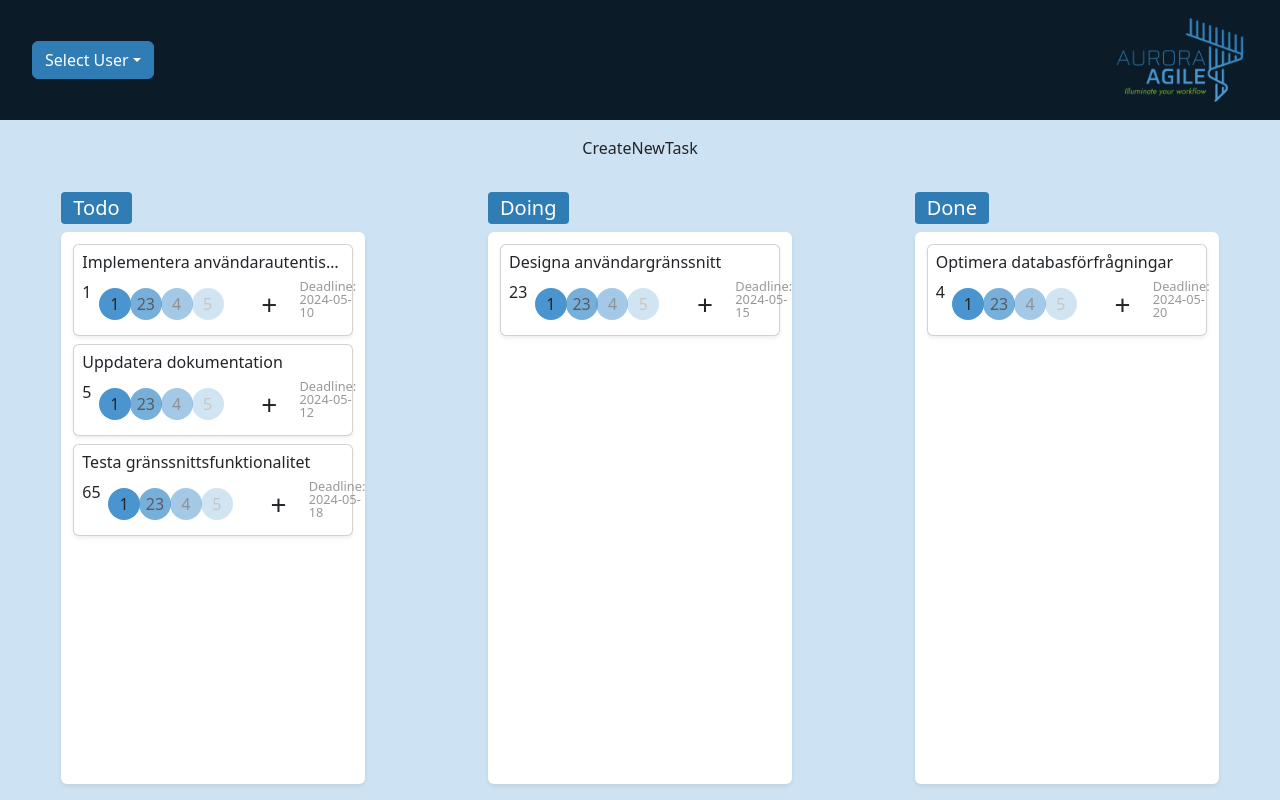
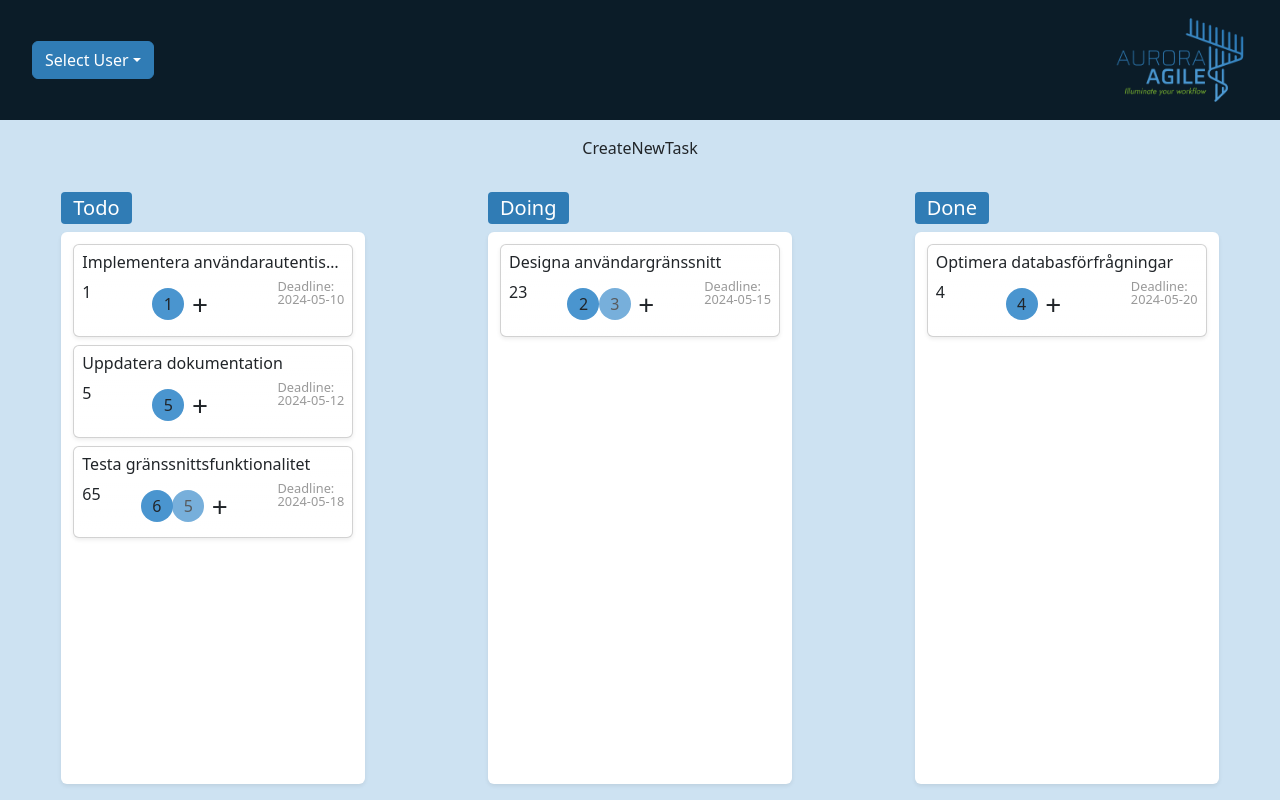
Before and after one commit to Kiwiih/Aurora-Agile, a React (Vite) app: page / in a window 1280 px wide. Built offline with nearby package versions, Linux system fonts and the light colour scheme.

Commit message:
now the assigned user are showing correctly on cards

```diff
--- a/src/components/AssignedUsers.jsx
+++ b/src/components/AssignedUsers.jsx
@@ -2,9 +2,8 @@ import { useSelector, useDispatch } from 'react-redux';
 import { editTask } from '../features/task/taskSlice';
 import { useState } from 'react';
 import { userSlice } from '../features/user/userSlice';
-import { store } from '../store/store';
 
-const AssignedUsers = () => {
+const AssignedUsers = ({ taskId }) => {
 
   const dispatch = useDispatch();
   const tasks = useSelector(state => state.task.tasks) || [];
@@ -15,15 +14,21 @@ const AssignedUsers = () => {
   const [showDropdown, setShowDropdown] = useState(false);
 
   const taskAssigned = tasks.map(task => task.assignedTo);
-  console.log(taskAssigned);
+  // console.log(taskAssigned);
 
-  const handleAddUser = (taskId, userId) => {
+  const currentTask = tasks.find((task) => {
+    return task.id === taskId;
+  })
+
+  const assignedTo = currentTask.assignedTo;
+
+
+  const handleAddUser = () => {
     /* dropdown öppnas nu vid klick på plus. users arrayen visas nu som options.
     fixa så att vid klick väljs denna person som assigned till tasket.
-    koden nedan med if (task) kommer ej användas som den ser ut nu.
-    + senare implementera att bara de som inte redan är assignade till tasket syns som options */
+    koden nedan med if (task) kommer ej användas som den ser ut nu.  */
     setShowDropdown(!showDropdown);
-    const task = tasks.find(task => task.id === taskId);
+    // const task = tasks.find(task => task.id === taskId);
     // if (task) {
     //   const updatedAssignedTo = [...task.assignedTo, userId];
     //   dispatch(editTask({ taskId, assignedTo: updatedAssignedTo }));
@@ -47,8 +52,8 @@ const AssignedUsers = () => {
   )
 ))} */}
 
-{tasks.map((task, index) => (
-
+{/* {tasks.map((task, index) => (
+  index < 3 && (
     <div key={index} className={`rounded-circle bg-aurora-secondary opacity-${100 - (index * 25)} circle`}>
       {task.assignedTo.length > 0 &&
         task.assignedTo.map((assignedUser, userIndex) => (
@@ -56,6 +61,17 @@ const AssignedUsers = () => {
         ))
       }
     </div>
+    )
+
+))} */}
+
+
+{assignedTo.map((person, index) => (
+  index < 3 && (
+    <div key={index} className={`rounded-circle bg-aurora-secondary opacity-${100 - (index * 25)} circle`}>
+      {assignedTo.length > 0 && <span key={index}>{person}</span>}
+    </div>
+    )
 
 ))}
 
@@ -70,6 +86,7 @@ const AssignedUsers = () => {
     <div className="rounded-circle circle bg-transparent fs-3" onClick={handleAddUser}>+</div>
 
 
+    {/* implementera senare att bara de som inte redan är assignade till tasket syns som options nedan */}
     {showDropdown &&
   <select name="users" id="users">
         {users.map((user) => (
--- a/src/components/Column.jsx
+++ b/src/components/Column.jsx
@@ -46,6 +46,7 @@ const column = ({ columnId, user }) => {
                   doDate={t.doDate}
                   assignedTo={t.assignedTo}
                   deadline={t.deadline}
+                  taskId={t.id}
                 />
               );
             }
--- a/src/components/Task.jsx
+++ b/src/components/Task.jsx
@@ -3,7 +3,7 @@
 import React from 'react';
 import AssignedUsers from './AssignedUsers';
 
-const Task = ({ title, description, doDate, assignedTo, deadline }) => {
+const Task = ({ title, description, doDate, assignedTo, deadline, taskId }) => {
   return (
     <div className='card p-2  bg-gradient  shadow-sm  my-1'>
       <div className='d-flex justify-content-between'>
@@ -20,7 +20,7 @@ const Task = ({ title, description, doDate, assignedTo, deadline }) => {
 
       <div className='d-flex justify-content-between'>
         <p className='m-0'>{assignedTo}</p>
-        <AssignedUsers />
+        <AssignedUsers taskId={taskId} />
         <p
           style={{ fontSize: '80%' }}
           className='m-0 text-aurora-subtile lh-1'
```
